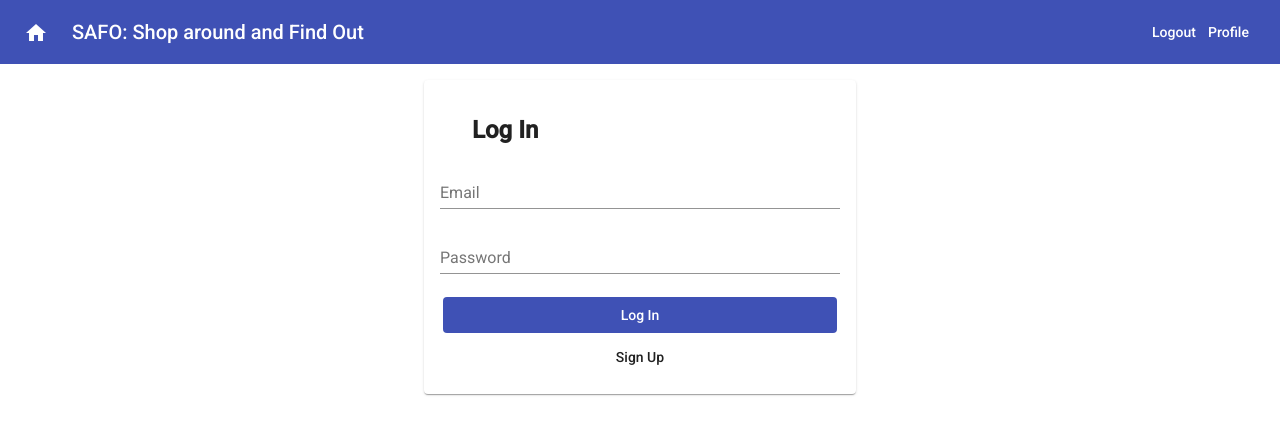
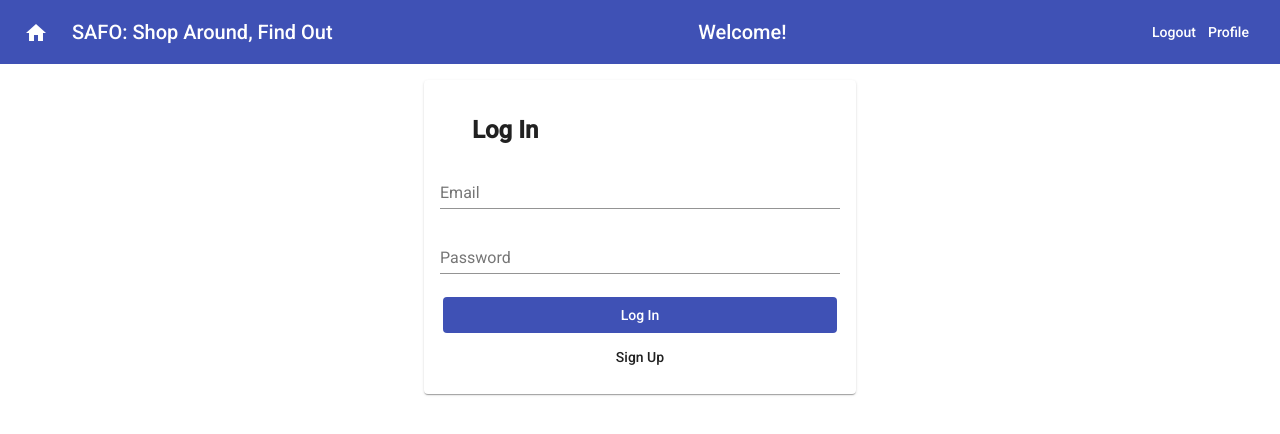
Before and after one commit to SeanCarlson96/team-project-store-frontend, an Angular app: page / in a window 1280 px wide. Both pictures are taken after a click on the button "Login". Shown: the top 434 px of the page. Built offline with nearby package versions, Linux system fonts and the light colour scheme.

Commit message:
changed display when user is logged in

```diff
--- a/src/app/components/header/header.component.css
+++ b/src/app/components/header/header.component.css
@@ -1,4 +1,4 @@
-.example-spacer {
+.header-spacer {
     flex: 1 1 auto;
   }
 
--- a/src/app/components/header/header.component.html
+++ b/src/app/components/header/header.component.html
@@ -1,9 +1,11 @@
 <mat-toolbar  color="primary">
+
     <button mat-icon-button (click)="ui.changePage(PageName.HOME)">
       <mat-icon>home</mat-icon>
     </button>
-    <span>SAFO: Shop around and Find Out</span>
-    <span class="example-spacer"></span>
+
+    <span>SAFO: Shop Around, Find Out</span>
+    <span class="header-spacer"></span>
     <!-- toggles btn text based on user logged in -->
     <div *ngIf="ui.pageName===0; else userLoggedIn">
     <button mat-icon-button (click)="ui.changePage(PageName.LOGIN)">
@@ -15,6 +17,8 @@
     </div>
 
     <ng-template #userLoggedIn>
+      <span>Welcome!</span>
+      <span class="header-spacer"></span>
       <button mat-icon-button (click)="ui.changePage(PageName.HOME)">
         Logout
     </button>
```
